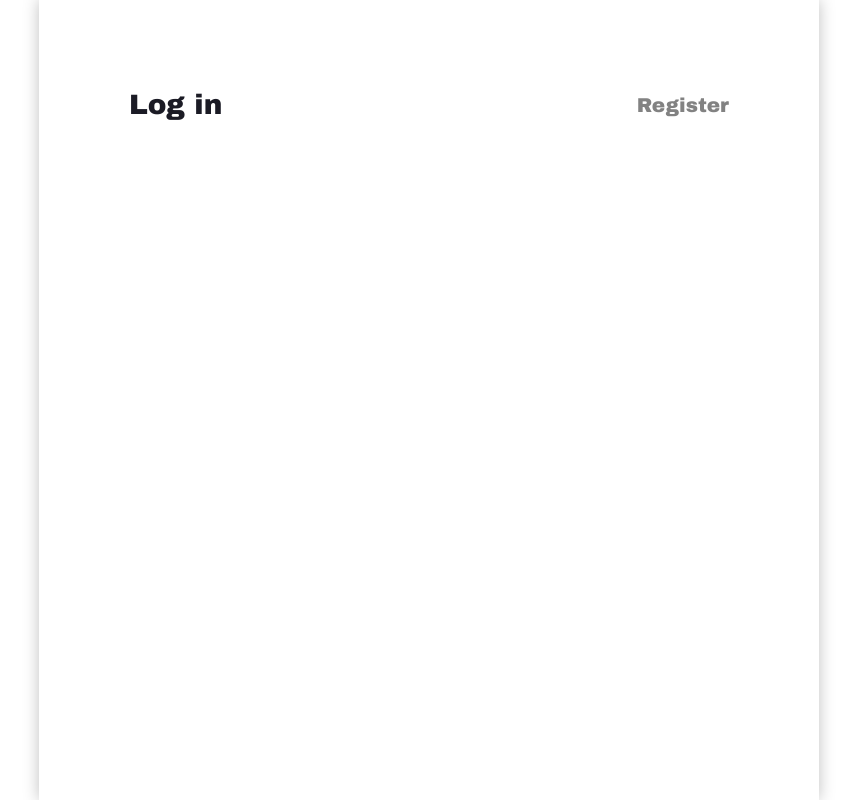
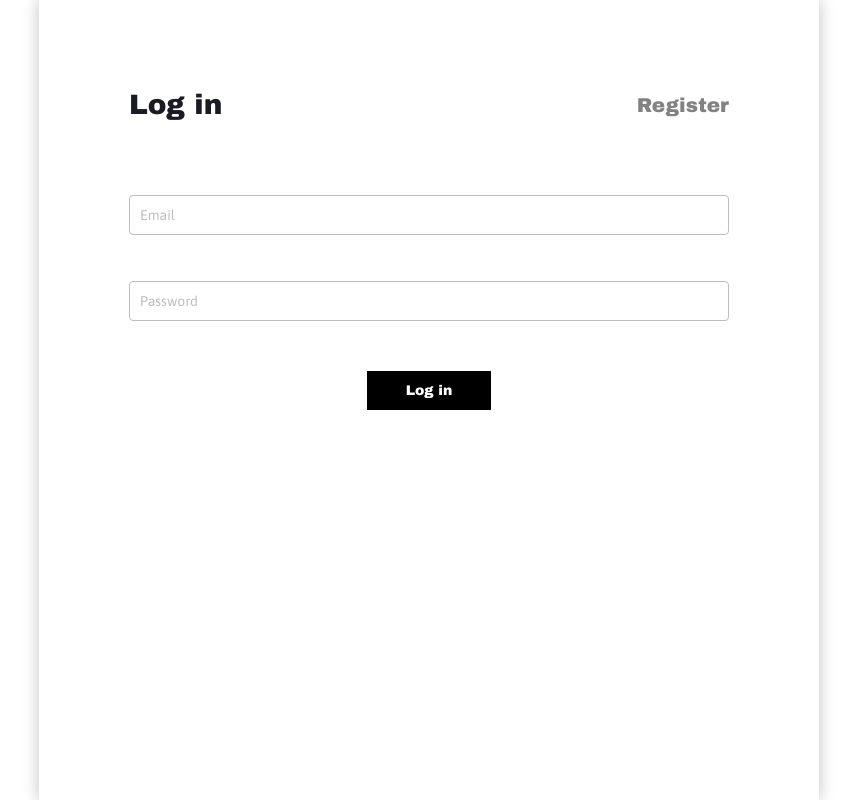
Before and after one commit to shuryhin-oleksandr/acemaven-frontend, a React (Create React App) app: page /sign-in in a window 1280 px wide. Shown: the whole page, without its empty margins (211-1068 px from the left). Built offline with nearby package versions, Linux system fonts and the light colour scheme.

Commit message:
sign in page done, sign up page for client done

```diff
--- a/package.json
+++ b/package.json
@@ -6,6 +6,7 @@
     "@testing-library/jest-dom": "^4.2.4",
     "@testing-library/react": "^9.3.2",
     "@testing-library/user-event": "^7.1.2",
+    "formik": "^2.1.5",
     "react": "^16.13.1",
     "react-dom": "^16.13.1",
     "react-router-dom": "^5.2.0",
--- a/src/components/Pages/SignInPage.js
+++ b/src/components/Pages/SignInPage.js
@@ -1,13 +1,69 @@
+//Core
 import React from "react";
+import styled from "styled-components";
+
+//Instruments
+import { Formik, Form, ErrorMessage } from "formik";
+
+//Components
 import RegisterHead from "../RegisterHead";
 import RegisterFormTemplate from "../../templates/RegisterFormTemplate";
+import BaseButton from "../base/BaseButton";
+import BaseInputGroup from "../base/BaseInputGroup";
 
 const SignInPage = () => {
   return (
     <RegisterFormTemplate>
-      <RegisterHead title="Log in" buttonText="Register" redirectRoute="/sign-up" />
+      <RegisterHead
+        title="Log in"
+        buttonText="Register"
+        redirectRoute="/sign-up"
+      />
+      <FormWrapper>
+        <Formik
+          initialValues={{ email: "", password: "" }}
+          onSubmit={(values, { setSubmitting }) => {
+            console.log("values", values);
+          }}
+        >
+          {({ values }) => (
+            <Form>
+              <div style={{ marginBottom: "46px" }}>
+                <BaseInputGroup
+                  name="email"
+                  placeholder="Email"
+                  values={values}
+                  labelText="Email"
+                />
+                <ErrorMessage name="email" component="div" />
+              </div>
+              <BaseInputGroup
+                name="password"
+                placeholder="Password"
+                values={values}
+                labelText="Password"
+                type="password"
+              />
+              <ErrorMessage name="password" component="div" />
+              <ButtonWrapper>
+                <BaseButton type="submit">Log in</BaseButton>
+              </ButtonWrapper>
+            </Form>
+          )}
+        </Formik>
+      </FormWrapper>
     </RegisterFormTemplate>
   );
 };
 
 export default SignInPage;
+
+const FormWrapper = styled.div`
+  padding-top: 75px;
+`;
+
+const ButtonWrapper = styled.div`
+  display: flex;
+  justify-content: center;
+  margin-top: 50px;
+`;
--- a/src/components/Pages/SignUpPage.js
+++ b/src/components/Pages/SignUpPage.js
@@ -1,13 +1,158 @@
 import React from "react";
 import RegisterHead from "../RegisterHead";
 import RegisterFormTemplate from "../../templates/RegisterFormTemplate";
+import styled from "styled-components";
+import { ErrorMessage, Form, Formik } from "formik";
+import BaseInputGroup from "../base/BaseInputGroup";
+import BaseFormikInput from "../base/BaseFormikInput";
+import BaseButton from "../base/BaseButton";
 
 const SignUpPage = () => {
-    return (
-        <RegisterFormTemplate>
-            <RegisterHead title="Register" buttonText="Log in" redirectRoute="/sign-in" />
-        </RegisterFormTemplate>
-    );
+  return (
+    <RegisterFormTemplate>
+      <RegisterHead
+        title="Register"
+        buttonText="Log in"
+        redirectRoute="/sign-in"
+      />
+      <FormWrapper>
+        <Formik
+          initialValues={{
+            companyType: "",
+            companyName: "",
+            address1: "",
+            address2: "",
+            state: "",
+            city: "",
+            zipCode: "",
+            phone: "",
+            email: "",
+            taxId: "",
+          }}
+          onSubmit={(values, { setSubmitting }) => {
+            console.log("values", values);
+          }}
+        >
+          {({ values }) => {
+            console.log("values", values);
+            return (
+              <Form>
+                <div style={{ marginBottom: "46px" }}>
+                  <BaseFormikInput
+                    name="companyType"
+                    placeholder="Company Type"
+                    component="select"
+                  >
+                    <option value="">Company Type</option>
+                    <option value="client">Client</option>
+                    <option value="agent">Agent</option>
+                  </BaseFormikInput>
+                </div>
+                {values.companyType ? (
+                  values.companyType === "client" ? (
+                    <>
+                      <InputWrap>
+                        <BaseInputGroup
+                          name="companyName"
+                          placeholder="Company Name"
+                          values={values}
+                          labelText="Company Name"
+                        />
+                      </InputWrap>
+                      <div style={{ marginBottom: "15px" }}>
+                        <BaseInputGroup
+                          name="address1"
+                          placeholder="Address Line 1"
+                          values={values}
+                          labelText="Address"
+                        />
+                      </div>
+                      <InputWrap>
+                        <BaseInputGroup
+                          name="address2"
+                          placeholder="Address Line 2 (optional)"
+                          values={values}
+                        />
+                      </InputWrap>
+                      <InputWrap>
+                        <BaseInputGroup
+                          name="state"
+                          placeholder="State"
+                          values={values}
+                          labelText="State"
+                        />
+                      </InputWrap>
+                      <InputWrap>
+                        <BaseInputGroup
+                          name="city"
+                          placeholder="City"
+                          values={values}
+                          labelText="City"
+                        />
+                      </InputWrap>
+                      <InputWrap>
+                        <BaseInputGroup
+                          name="zipCode"
+                          placeholder="Zip Code"
+                          values={values}
+                          labelText="Zip Code"
+                        />
+                      </InputWrap>
+                      <InputWrap>
+                        <BaseInputGroup
+                          name="phone"
+                          placeholder="Phone number"
+                          values={values}
+                          labelText="Phone number"
+                        />
+                      </InputWrap>
+                      <InputWrap>
+                        <BaseInputGroup
+                          name="email"
+                          placeholder="Email"
+                          values={values}
+                          labelText="Email"
+                        />
+                      </InputWrap>
+                      <InputWrap>
+                        <BaseInputGroup
+                          name="taxId"
+                          placeholder="Tax id Number"
+                          values={values}
+                          labelText="Tax id Number"
+                        />
+                      </InputWrap>
+                      <ButtonWrapper>
+                        <BaseButton type="submit">
+                          Create new account
+                        </BaseButton>
+                      </ButtonWrapper>
+                    </>
+                  ) : (
+                    <h1>Agent</h1>
+                  )
+                ) : null}
+              </Form>
+            );
+          }}
+        </Formik>
+      </FormWrapper>
+    </RegisterFormTemplate>
+  );
 };
 
 export default SignUpPage;
+
+const FormWrapper = styled.div`
+  padding-top: 50px;
+`;
+
+const ButtonWrapper = styled.div`
+  display: flex;
+  justify-content: center;
+  margin-top: 50px;
+`;
+
+const InputWrap = styled.div`
+  margin-bottom: 46px;
+`;
--- /dev/null
+++ b/src/components/base/BaseButton/index.js
@@ -0,0 +1,17 @@
+// Core
+import styled from "styled-components";
+import { fonts } from "../../../theming";
+
+const BaseButton = styled.button`
+  height: 39px;
+  background-color: ${({ background, disabled }) =>
+    disabled ? "#7C7C89" : background ? background : "#000000"};
+  color: ${({ textColor }) => (textColor ? textColor : "#FFFFFF")};
+  padding: 12px 39px;
+  cursor: pointer;
+  outline: none;
+  border: none;
+  ${fonts.archivoBlack(14, 15)};
+`;
+
+export default BaseButton;
--- /dev/null
+++ b/src/components/base/BaseFormikInput/index.js
@@ -0,0 +1,35 @@
+// Core
+import styled from "styled-components";
+import { fonts } from "../../../theming";
+import { Field } from "formik";
+
+const BaseFormikInput = styled(Field)`
+  background: #ffffff;
+  border: 1px solid #bdbdbd;
+  box-sizing: border-box;
+  border-radius: 4px;
+  width: 100%;
+  height: 40px;
+  padding: 0 10px;
+  outline: none;
+  ${fonts.asap(14, 16)};
+  color: #bdbdbd;
+  ::-webkit-input-placeholder {
+    /* Edge */
+    ${fonts.asap(14, 16)};
+    color: #bdbdbd;
+  }
+
+  :-ms-input-placeholder {
+    /* Internet Explorer 10-11 */
+    ${fonts.asap(14, 16)};
+    color: #bdbdbd;
+  }
+
+  ::placeholder {
+    ${fonts.asap(14, 16)};
+    color: #bdbdbd;
+  }
+`;
+
+export default BaseFormikInput;
--- /dev/null
+++ b/src/components/base/BaseInputGroup/index.js
@@ -0,0 +1,25 @@
+import React from "react";
+import styled from "styled-components";
+import BaseFormikInput from "../BaseFormikInput";
+import fonts from "../../../theming/fonts";
+
+const BaseInputGroup = ({ values, name, placeholder, labelText, ...props }) => {
+  return (
+    <Wrapper>
+      {values[name] && labelText && <Label>{labelText}</Label>}
+      <BaseFormikInput {...props} placeholder={placeholder} name={name} />
+    </Wrapper>
+  );
+};
+
+export default BaseInputGroup;
+const Wrapper = styled.div`
+  position: relative;
+`;
+
+const Label = styled.span`
+  position: absolute;
+  top: -25px;
+  ${fonts.archivoBlack(14, 15)};
+  color: #1b1b25;
+`;
--- a/src/index.css
+++ b/src/index.css
@@ -3,6 +3,11 @@
 @font-face {
   font-family: "ArchivoBlack";
   src: url("./assets/fonts/ArchivoBlack-Regular.ttf") format("truetype");
+}
+
+@font-face {
+  font-family: "Asap";
+  src: url("./assets/fonts/Asap-Regular.ttf") format("truetype");
 }
 
 
--- a/src/index.js
+++ b/src/index.js
@@ -5,6 +5,7 @@ import { BrowserRouter as Router } from "react-router-dom";
 import App from "./App";
 import * as serviceWorker from "./serviceWorker";
 import "../src/assets/fonts/ArchivoBlack-Regular.ttf"
+import "../src/assets/fonts/Asap-Regular.ttf"
 
 ReactDOM.render(
   <Router>
--- a/src/theming/fonts.js
+++ b/src/theming/fonts.js
@@ -8,7 +8,18 @@ const archivoBlack = (
     letter-spacing: ${letterSpacing}px;
   `;
 
+const asap = (
+  fontSize = 30, lineHeight = 30, letterSpacing = 0, fontWeight = 400,
+) => `
+    font-family: Asap;
+    font-size: ${fontSize}px;
+    font-weight: ${fontWeight};
+    line-height: ${lineHeight}px;
+    letter-spacing: ${letterSpacing}px;
+  `;
+
 
 export default {
   archivoBlack,
+  asap
 };
```
Also changed, not shown: src/components/base/BaseInput/index.js (added, +34 -0 lines), src/assets/fonts/Asap-Regular.ttf (added), 1 other file (tests, documents, lock files or other folders).
